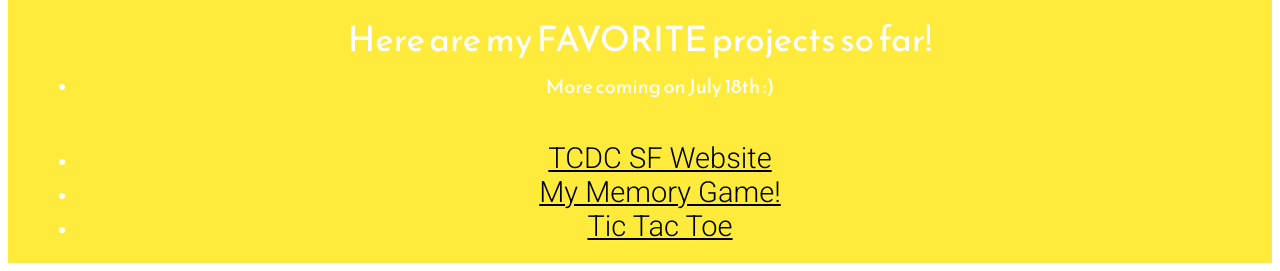
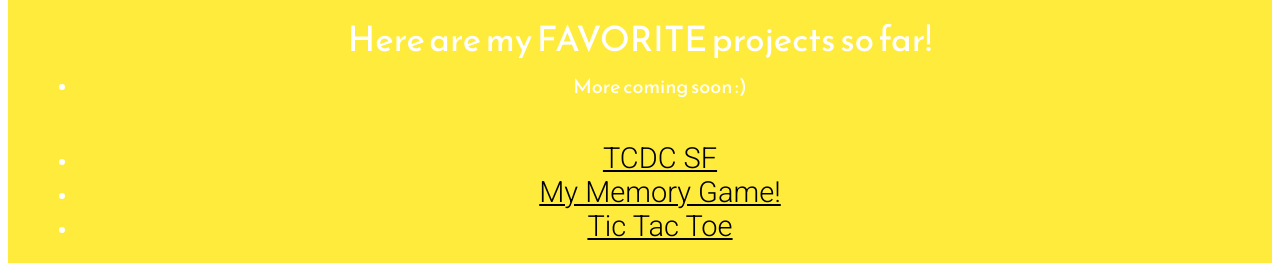
Before and after one commit to keenanhammonds/keenanhammonds.github.io, a plain HTML site: page index.html in a window 1280 px wide. Shown: the part 700-971 px from the top of the page. Drawn offline with nearby package versions, Linux system fonts and the light colour scheme.

Commit message:
removed content

```diff
--- a/index.html
+++ b/index.html
@@ -33,17 +33,15 @@
 	<div>
 		<h2 class="projects">Here are my FAVORITE projects so far!</h2>
 		<ul><li id="li">
-			<p class="projects-2">More coming on July 18th :)</p>
+			<p class="projects-2">More coming soon :)</p>
 			</li>
 		</ul>
 	</div>
 	<div>
 		<ul class="links">
 			<li>
-				<a class="link" href="http://www.tcdc-sf.org/" target="_blank">TCDC SF Website</a>
-			</li>
-			<!-- COMING SOON!! =) JULY 18TH UPDATE -->
-			<!-- <li>
+				<a class="link" href="http://www.tcdc-sf.org/" target="_blank">TCDC SF</a>
+			<!-- </li>
 				<a href="link" target="_blank">Smart Brain Face Detection App</a>
 			</li>			 -->
 			<li>
```
Also changed, not shown: 1 other file.
